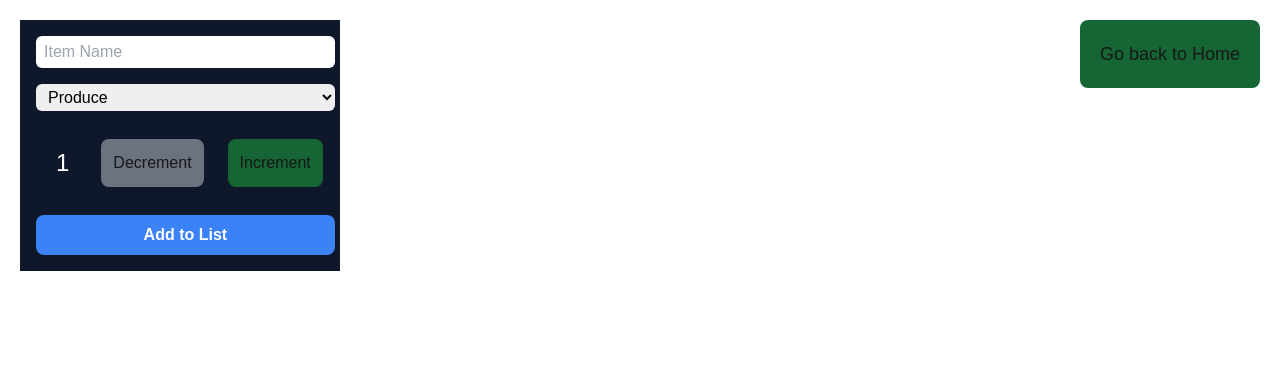
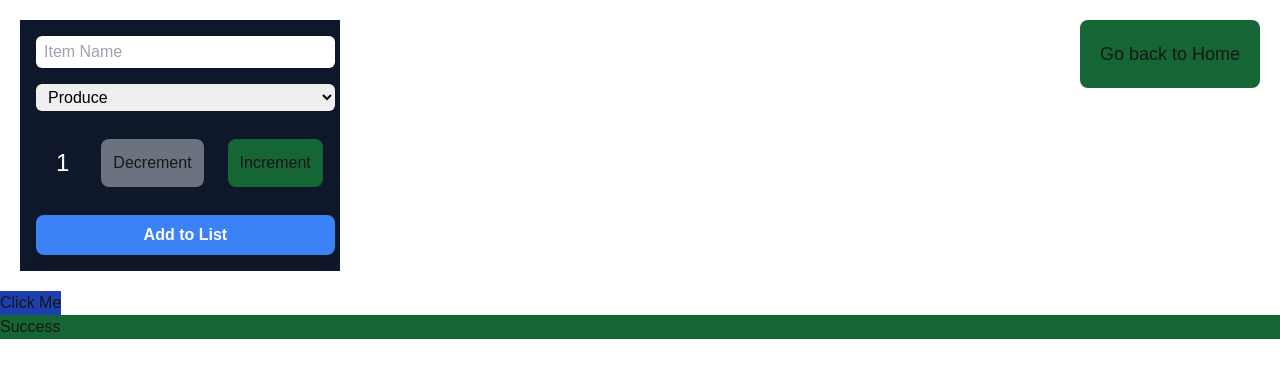
Before and after one commit to nsgraham98/cprg306-assignments, a Next.js app: page /week-5 in a window 1280 px wide. Shown: the top 378 px of the page. Built offline with nearby package versions, Linux system fonts and the light colour scheme.

Commit message:
march 4 class

```diff
--- a/app/demos/page.js
+++ b/app/demos/page.js
@@ -1,16 +1,86 @@
+"use client";
 import HomeButton from "../components/HomeButton";
 import CitiesComponent from "./citiesComponent";
 import AddNewCityComponent from "./addNewCityComponent";
 import CounterExample from "./useStateEx";
+import React from "react";
+
+
+function Counter() {
+  const [count, setCount] = React.useState(0);
+  return (
+    <div>
+      <CounterDisplay count={count} setCount={setCount} />
+      <IncreaseCountComponent setCount={setCount}/>
+    </div>
+  );
+}
+
+function CounterDisplay({count, setCount}) {
+  return (
+    <div>
+      <button>
+        <button onClick={() => {setCount(count + 1)}}>Increment</button>
+        <div>count: {count}</div>
+        </button>
+    </div>
+  );
+}
+
+const IncreaseCountComponent = ({setCount}) => {
+  return (
+    <button onClick={() => {setCount((prev) => prev + 1)}}>Increment</button>
+  );
+}
 
 export default function Page(){
+
+  // const obj = { name: "Daisy", age: 25, address: { city: "Calgary" } };
+  // const newObj = { ...obj, address: { ...obj.address, country: "Canada" } };
+
+  // const array = [obj, newObj];
+
+  // const arr = [
+  //   { name: "Daisy", age: 25 },
+  //   { name: "Puddles", age: 30 },
+  // ];
+  // const newArr = arr.map((item) =>
+  //   item.name === "Daisy" ? { ...item, age: 26 } : item
+  // );
+
+  // const NewComponent = () => {
+  //   return <div>
+  //     <h1>My New Component</h1>
+  //   </div>
+  // };
+
 
 return (
 <main>
     <HomeButton/>
     <CounterExample/>
-    <CitiesComponent/>
-    <AddNewCityComponent/>
+    <Counter/>
+
+    {/* <ul>
+      {arr.map((item) => (
+        <div key={item}>
+          <li>{item.name}</li>
+          <li>{item.age}</li>
+        </div>
+      ))}
+    </ul>
+
+    <ul>
+      {newArr.map((item2) => (
+        <div key={item2}>
+          <li>{item2.name}</li>
+          <li>{item2.age}</li>
+        </div>
+      ))}
+    </ul> */}
+
+
+
 </main>
 
   );
--- /dev/null
+++ b/app/week-5/alert.js
@@ -0,0 +1,8 @@
+export default function Alert({type})
+{
+    return(
+     <div className={type==="success" ? "bg-green-800" : "bg-red-800"}>
+            {type === "success" ? "Success" : "Error"}
+        </div>
+    );
+}
--- a/app/week-5/newItems.js
+++ b/app/week-5/newItems.js
@@ -85,8 +85,8 @@ export default function NewItems()
                             disabled={quantity <= 1}
                             className={`p-3 m-3 rounded-lg border-none
                             ${
-                                quantity <= 1
-                                    ? "bg-gray-500 hover:bg-gray-500"
+                                quantity <= 1 ?
+                                    "bg-gray-500 hover:bg-gray-500"
                                     : "bg-green-800 hover:bg-green-900 active:bg-green-950"
                             }`}
                         >
--- a/app/week-5/page.js
+++ b/app/week-5/page.js
@@ -1,5 +1,8 @@
+"use client";
 import HomeButton from "../components/HomeButton";
 import NewItems from "./newItems";
+import Toggle from "./toggle";
+import Alert from "./alert";
 
 export default function Page()
 {
@@ -7,6 +10,8 @@ export default function Page()
         <main>
             <HomeButton/>
             <NewItems/>
+            <Toggle/>
+            <Alert type="success"/>
         </main>
     )
 }
--- /dev/null
+++ b/app/week-5/toggle.js
@@ -0,0 +1,16 @@
+import { useState } from 'react';
+
+export default function Toggle()
+{
+    const [show, setShow] = useState(false);
+
+    return(
+    <main>
+        <button
+            className="bg-blue-800"
+            onClick={() => setShow(!show)}
+        >
+            Click Me</button>
+            {show && <p>Now you see me</p>}
+    </main>)
+}
```
